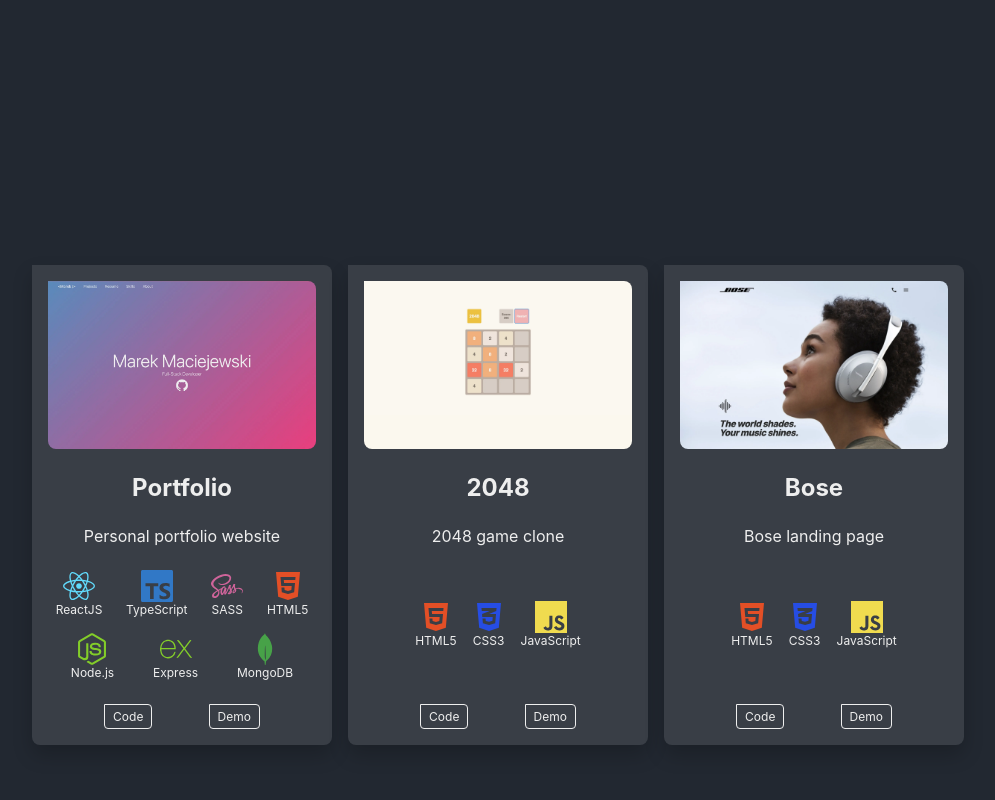
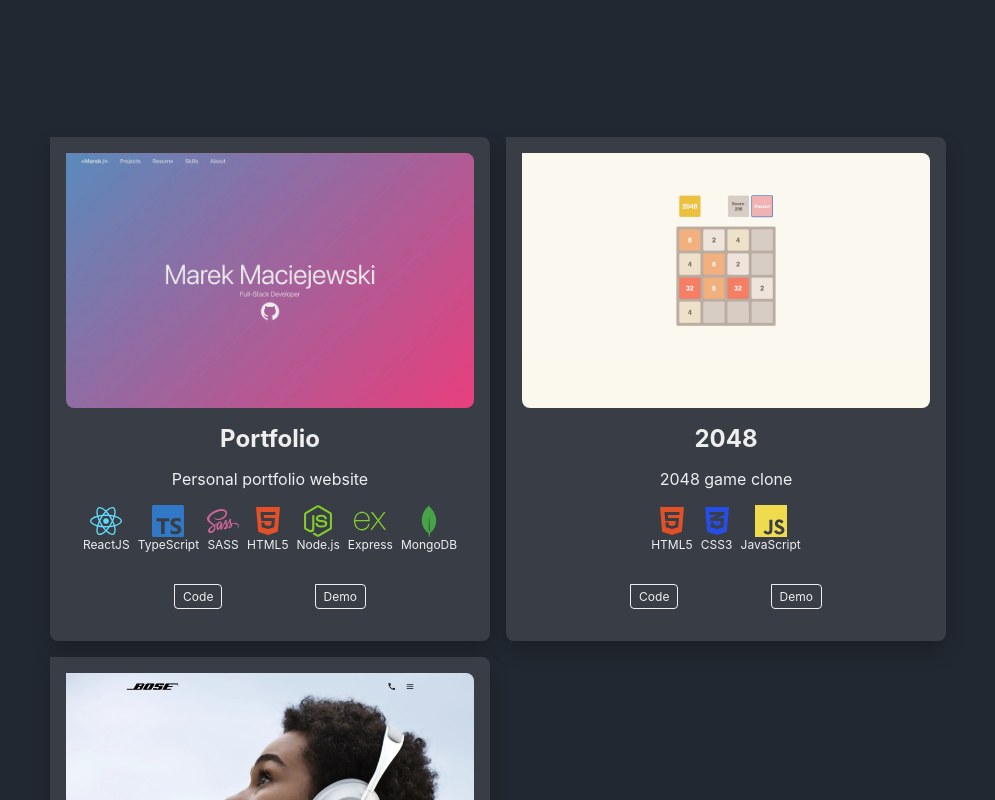
Before and after one commit to MarekSax/portfolio, a React (Vite) app: page / in a window 1280 px wide. Shown: the part 1500-2300 px from the top of the page, without its empty margins (142-1137 px from the left). Built offline with nearby package versions, Linux system fonts and the light colour scheme.

Commit message:
feat: make Projects responsive

```diff
--- a/src/components/ProjectCard/ProjectCard.module.scss
+++ b/src/components/ProjectCard/ProjectCard.module.scss
@@ -1,15 +1,13 @@
 @use '../../scss/variables' as *;
 @use '../../scss/mixins' as *;
 
-.container {
+.projectCard {
+  display: grid;
+  grid-template-rows: min-content min-content min-content 1fr min-content;
+  gap: 1rem;
+  justify-items: center;
+  align-items: start;
   background-color: $clr-gray;
-  grid-row: 1 / -1;
-  display: grid;
-  grid-template-rows: subgrid;
-  flex-direction: column;
-  align-items: center;
-  justify-items: center;
-  gap: 1.5rem 1rem;
   padding: 1rem;
   border-radius: 0 .5rem .5rem .5rem;
   box-shadow: 0 10px 20px rgba(0, 0, 0, 0.2);
@@ -21,27 +19,28 @@
       transform: scale(1.05);
     }
   }
-}
 
-.image {
+  &__image {
+    width: 100%;
+    object-fit: cover;
     border-radius: 0 .5rem .5rem .5rem;
     overflow: hidden;
   }
 
-.technologies {
-  width: fit-content;
+  &__technologies {
     display: flex;
-  align-items: center;
-  justify-content: space-evenly;
-  gap: 1rem;
     flex-wrap: wrap;
-  // font-size: 2rem;
+    gap: .5rem;
+    justify-content: center;
   }
 
-.links {
+  &__links {
+    grid-row: 5 / 6;
+    padding: 1rem;
     width: 100%;
     display: flex;
     align-items: center;
+    // gap: 2rem;
     justify-content: space-evenly;
 
     &>a {
@@ -60,3 +59,4 @@
       }
     }
   }
+}
--- a/src/components/ProjectCard/ProjectCard.tsx
+++ b/src/components/ProjectCard/ProjectCard.tsx
@@ -7,18 +7,18 @@ interface ProjecCardProps {
 }
 export const ProjectCard = ({ project }: ProjecCardProps) => {
   return (
-    <article className={styles.container}>
-      <div className={styles.image}>
+    <article className={styles.projectCard}>
+      <div className={styles.projectCard__image}>
         <img src={project.img} alt="" loading="lazy" />
       </div>
       <h2>{project.title}</h2>
       <p>{project.description}</p>
-      <div className={styles.technologies}>
+      <div className={styles.projectCard__technologies}>
         {project.technologies.map((tech) => (
           <TechIcon name={tech} key={tech} />
         ))}
       </div>
-      <div className={styles.links}>
+      <div className={styles.projectCard__links}>
         {project.codeUrl && (
           <a href={project.codeUrl} target="_blank" rel="noreferrer noopen">
             Code
--- a/src/components/Projects/Projects.module.scss
+++ b/src/components/Projects/Projects.module.scss
@@ -8,13 +8,11 @@
   align-items: center;
   justify-content: center;
   padding: 2rem;
+
+  &__container {
+    width: 70vw;
+    display: grid;
+    grid-template-columns: repeat(auto-fit, minmax(300px, 1fr));
+    gap: 1rem;
+  }
 }
-
-.container {
-  display: grid;
-  grid-template-columns: repeat(auto-fit, 300px);
-  grid-template-rows: repeat(5, fit-content(300px));
-  justify-content: center;
-  align-items: center;
-  gap: 1rem;
-}
--- a/src/components/Projects/Projects.tsx
+++ b/src/components/Projects/Projects.tsx
@@ -6,7 +6,7 @@ export const Projects = () => {
   const projectList: ProjectsType = pageContent.projects;
   return (
     <section id="projects" className={styles.projects}>
-      <div className={styles.container}>
+      <div className={styles.projects__container}>
         {projectList.personal.map((project) => (
           <ProjectCard key={project.title} project={project} />
         ))}
```
Lines whose indentation alone changed are shown as unchanged.
